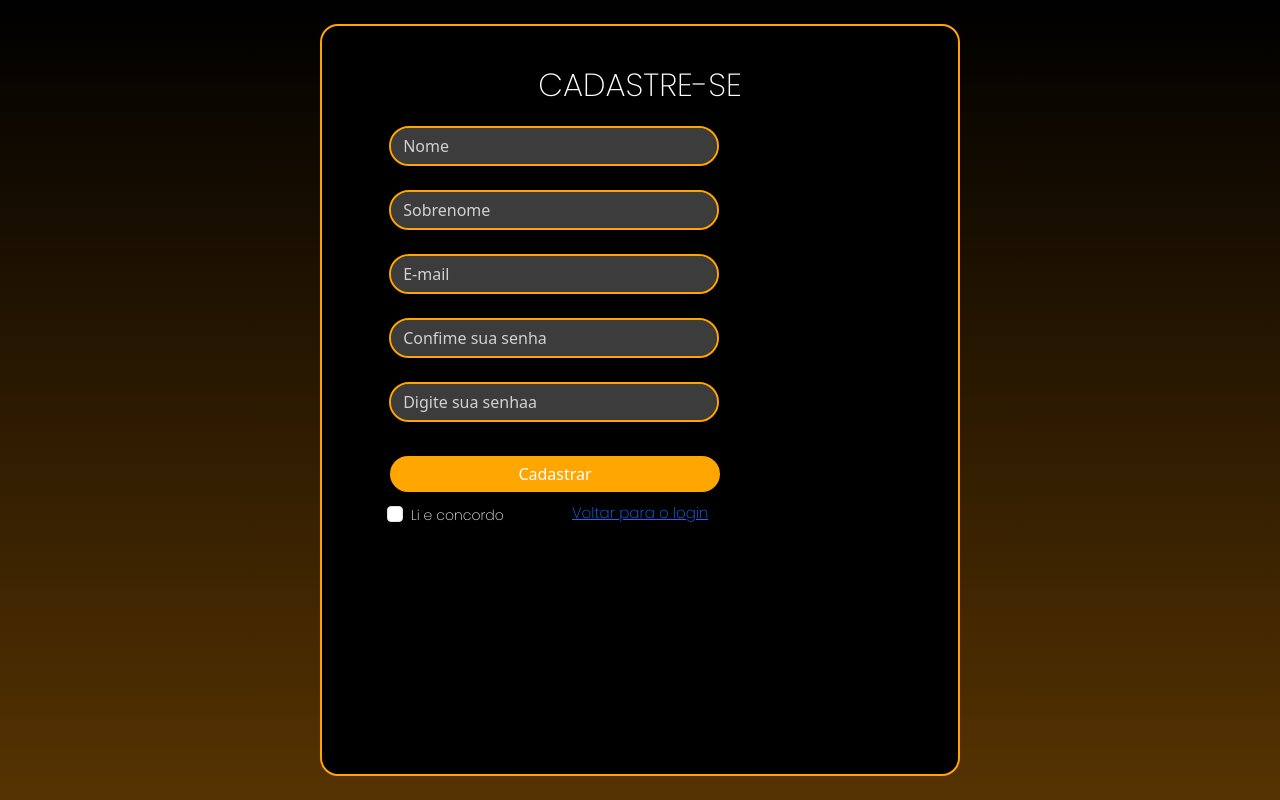
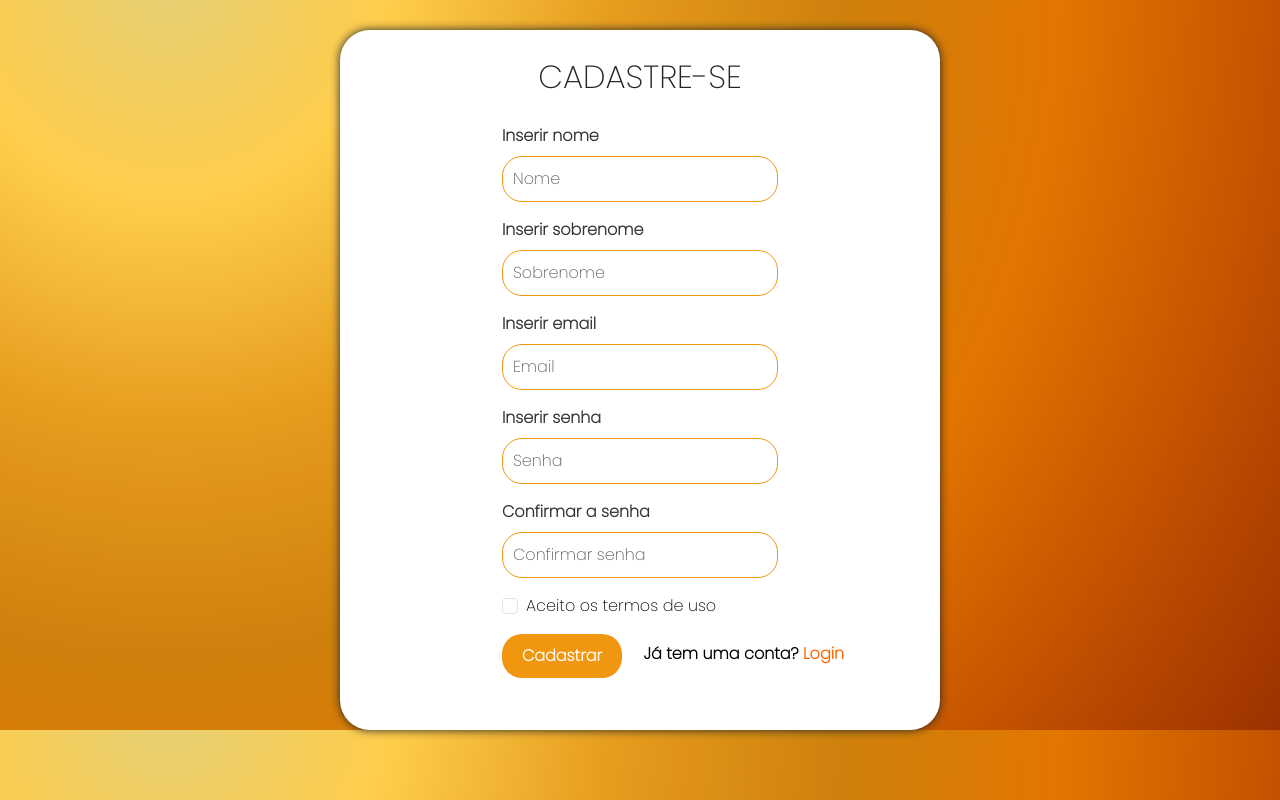
Before and after one commit to BiaMayumi/groove, a PHP site: page /cadastrar.html in a window 1280 px wide. Run offline with PHP 8.4, Linux system fonts and the light colour scheme.

Commit message:
commit da mayumi

```diff
--- a/cadastrar.css
+++ b/cadastrar.css
@@ -1,100 +1,75 @@
+/* Estilo global para o corpo da página */
 body {
-    /* Defina o degradê de preto */
-    /* Defina as cores de gradiente */
-    background: linear-gradient(to bottom, rgb(0, 0, 0), rgb(86, 51, 2));
-
-        display: flex;
-        justify-content: center;
-        align-items: center;
-        height: 100vh;
-        margin: 0;
-      }
-      .login-box {
-        background-color: #000000;
-        padding:20px;
-        border-radius: 18px;
-        color: #000000ca; /* Define a cor do texto dentro do quadrado branco */
-        border: 2px solid #FFA500; /* Adiciona uma borda sólida laranja */
-        height: 94vh;
-        width: 80vh;
+    background-image: radial-gradient(circle at 13.13% -2.65%, #e6cf74 0, #ffcd4b 16.67%, #e69c1d 33.33%, #ce810d 50%, #e27600 66.67%, #c25100 83.33%, #9c3100 100%);
+    font-family: 'Poppins', sans-serif;
 }
 
-      input[type="text"],
-    input[type="password"],
-    input[type="email"] {
-        border: 2px solid #FFA500; /* Adds a solid orange border */
-        background-color: #ffffff3c;
-        border-radius: 20px;
-        color: #ffffff;
-        width: 330px;
-        margin-left: 20px;
+h2 {
+    text-align: center;
+    margin: 10%;
+}
+
+/* Estilo para o contêiner principal */
+.container {
+    position: relative;
+    margin-top: 30px;
+    width: 600px;
+    height: 700px;
+    background-color: #fff;
+    box-shadow: 0 0 10px;
+    border-radius: 30px;
 
 }
 
-    input[type="text"]:hover,
-    input[type="password"]:hover,
-    input[type="email"]:hover {
-        color: rgba(31, 44, 56, 0.664);
-        border-color: #ffa600; /* Change border color to white on hover */
-        background-color: #ffa600;
-
+.form-label {
+    font-weight: bold;
+    color: #333;
 }
 
-    .btn.btn-primary {
-        background-color: #ffa600; /* Orange color */
-        border: none;
-        border-radius: 30px;
-        width: 330px;
-        left: 3em;
-    position: relative;   top: 20px; }
-
-
-    .btn.btn-primary:hover {
-        background-color: #000; /* Orange color */
-
+.form-control {
+    width: 100%;
+    padding: 10px;
+    margin-bottom: 10px;
+    border: 1px solid #F0960F;
+    border-radius: 20px;
 }
 
-
-    .form-control{
-        background-color: #f2f2f2;
-        width: 30px;
-        position: relative;
-        top: 10px;
-        left: 1.7em;
+.btn {
+    background-color: #F0960F;
+    color: #fff;
+    border: none;
+    border-radius: 20px;
+    padding: 10px 20px;
+    cursor: pointer;
+    font-weight: 600;
+    transition: background-color 0.3s, color 0.3s;
 }
 
-
-    /* Change the text color inside input fields to gray when not focused */
-    input[type="text"]:not(:focus),
-    input[type="password"]:not(:focus),
-    input[type="email"]:not(:focus) {
-        color: #ffffff; /* Gray color */
+.btn:hover {
+    background-color: #000;
+    color: #fff;
 }
 
-    /* Change the placeholder text color to white */
-    input[type="text"]::placeholder,
-    input[type="password"]::placeholder,
-    input[type="email"]::placeholder {
-        color: #ffffffc3; /* White color */
+.mt-3 {
+    color: #000000;
+    font-weight: 600;
+    position: absolute;
+    right: 0;
+    bottom: 0;
+    margin: 0 6rem  4rem;
 }
 
-
-.text-center{
-    position: relative;
-    top: 60px;
+.mt-3 a {
+    color: #ff6600;
+    text-decoration: none;
+    font-weight: 600;
 }
 
-.form-check-label{
-    color: #f2f2f2;
-    font-size: 14px;
-    font-family: 'Poppins', sans-serif;
-    position: relative;
-    top: 30px;
-    left: 45px;
-
+/* Adicione margem inferior para espaçamento entre os campos de entrada */
+.mb-3 {
+    margin-bottom: 20px; /* Ajuste conforme necessário */
 }
 
-.form-check-input{
-    position: relative;
-    top: 30px;
-    left: 45px;}
+.mb-3.form-check .form-check-label {
+    color: #000;
+}
--- a/cadastrar.html
+++ b/cadastrar.html
@@ -1,5 +1,6 @@
 <!DOCTYPE html>
 <html>
+
 <head>
   <meta charset='utf-8'>
   <meta http-equiv='X-UA-Compatible' content='IE=edge'>
@@ -10,88 +11,68 @@
   <script src="https://cdn.jsdelivr.net/npm/bootstrap@5.3.0/dist/js/bootstrap.min.js"></script>
   <link rel="preconnect" href="https://fonts.googleapis.com">
   <link rel="preconnect" href="https://fonts.gstatic.com" crossorigin>
-<link href="https://fonts.googleapis.com/css2?family=Poppins:wght@200&family=Raleway:ital,wght@0,200;1,100&display=swap" rel="stylesheet">
+  <link
+    href="https://fonts.googleapis.com/css2?family=Poppins:wght@200&family=Raleway:ital,wght@0,200;1,100&display=swap"
+    rel="stylesheet">
 </head>
+
 <body>
 
 
+  <!DOCTYPE html>
+  <html lang="pt-BR">
 
+  <head>
+    <meta charset="UTF-8">
+    <meta name="viewport" content="width=device-width, initial-scale=1.0">
+    <title>CADASTRO</title>
+    <link href="https://cdn.jsdelivr.net/npm/bootstrap@5.3.1/dist/css/bootstrap.min.css" rel="stylesheet"
+      integrity="sha384-4bw+/aepP/YC94hEpVNVgiZdgIC5+VKNBQNGCHeKRQN+PtmoHDEXuppvnDJzQIu9" crossorigin="anonymous">
+    <link rel="stylesheet" href="cadastrar.css">
+  </head>
 
-    <div class="login-box">
-        <h2 class="text-center">CADASTRE-SE</h2>
-        <br>
-
-
-        <form action="https://api.sheetmonkey.io/form/9CXeXnxTVFjdkfkUWZwUbi" method="post">
-            <div class="form-group">
-            <input type="email" name="E-mail" class="form-control" id="email" placeholder="Nome">
+  <body>
+    <div class="container">
+      <div class="row">
+        <div class="col-md-6 offset-md-3">
+          <h2>CADASTRE-SE</h2>
+          <form>
+            <div class="mb-3">
+              <label for="nome" class="form-label">Inserir nome</label>
+              <input type="text" class="form-control" id="nome" placeholder="Nome">
             </div>
-            <br>
-
-
-            <div class="form-group">
-                <input type="email" name="E-mail" class="form-control" id="email" placeholder="Sobrenome">
+            <div class="mb-3">
+              <label for="sobrenome" class="form-label">Inserir sobrenome</label>
+              <input type="text" class="form-control" id="sobrenome" placeholder="Sobrenome">
             </div>
-              <br>
-
-              <div class="form-group">
-                <input type="email" name="E-mail" class="form-control" id="email" placeholder="E-mail">
+            <div class="mb-3">
+              <label for="email" class="form-label">Inserir email</label>
+              <input type="email" class="form-control" id="email" placeholder="Email">
+            </div>
+            <div class="mb-3">
+              <label for="senha" class="form-label">Inserir senha</label>
+              <input type="password" class="form-control" id="senha" placeholder="Senha">
+            </div>
+            <div class="mb-3">
+              <label for="confirmarSenha" class="form-label">Confirmar a senha</label>
+              <input type="password" class="form-control" id="confirmarSenha" placeholder="Confirmar senha">
+            </div>
+            <div class="mb-3 form-check">
+              <input type="checkbox" class="form-check-input" id="aceitarTermos">
+              <label class="form-check-label" for="aceitarTermos">Aceito os termos de uso</label>
+            </div>
+            <button type="submit" class="btn btn-primary">Cadastrar</button>
+          </form>
+          <p class="mt-3">Já tem uma conta? <a href="login.html">Login</a></p>
+        </div>
+      </div>
     </div>
 
-
-            <div class="form-group">
-              <label for="password">Senha</label>
-              <input type="password"  name="Senha" class="form-control" id="password" placeholder="Confime sua senha">
-            </div>
-
-
-            <div class="form-group">
-                <label for="password">Senha</label>
-                <input type="password"  name="Senha" class="form-control" id="password" placeholder="Digite sua senhaa">
-              </div>
-              <br>
-
-
-              <button type="submit" class="btn btn-primary btn-block">Cadastrar</button>
-              <div class="form-check">
-                <input class="form-check-input" type="checkbox" value="" id="flexCheckDefault">
-                <label class="form-check-label" for="flexCheckDefault">
-                  Li e concordo
-                </label>
-              </div>          </form>
-
-              <a href="login.html" class="login">Voltar para o login</a>
-
-      <style>
-.login{
-    position: relative;
-    top: 2px;
-    left: 230px;
-    font-family: 'Poppins', sans-serif;
-    font-size: 15px;
-}
-
-        .img{
-            width: 300px;
-            left: 27.7em;
-            position: absolute;
-            top: -20px;
-        }
-
-        .text-center{
-            color: #fff;
-            font-family: 'Poppins', sans-serif;
-            top: 20px;
-            position: relative;
-
-        }
-
-      </style>
-
-      <!-- Incluindo os scripts do Bootstrap -->
-      <script src="https://code.jquery.com/jquery-3.5.1.slim.min.js"></script>
-      <script src="https://cdn.jsdelivr.net/npm/@popperjs/core@2.9.3/dist/umd/popper.min.js"></script>
-      <script src="https://stackpath.bootstrapcdn.com/bootstrap/4.5.2/js/bootstrap.min.js"></script>
+    <script src="https://code.jquery.com/jquery-3.6.0.min.js"></script>
+    <script src="https://cdn.jsdelivr.net/npm/bootstrap@5.3.1/dist/js/bootstrap.min.js"
+      integrity="sha384-5L5uS5Fjw7V1TR5C4O4Rkzc4KVwTjoDgC4flg5Mv5AxT7p5f5+b4xZL+5crF5F5z5"
+      crossorigin="anonymous"></script>
 
   </body>
+
   </html>
```
Also changed, not shown: img/fundo.png (added). Lines whose indentation alone changed are shown as unchanged.
